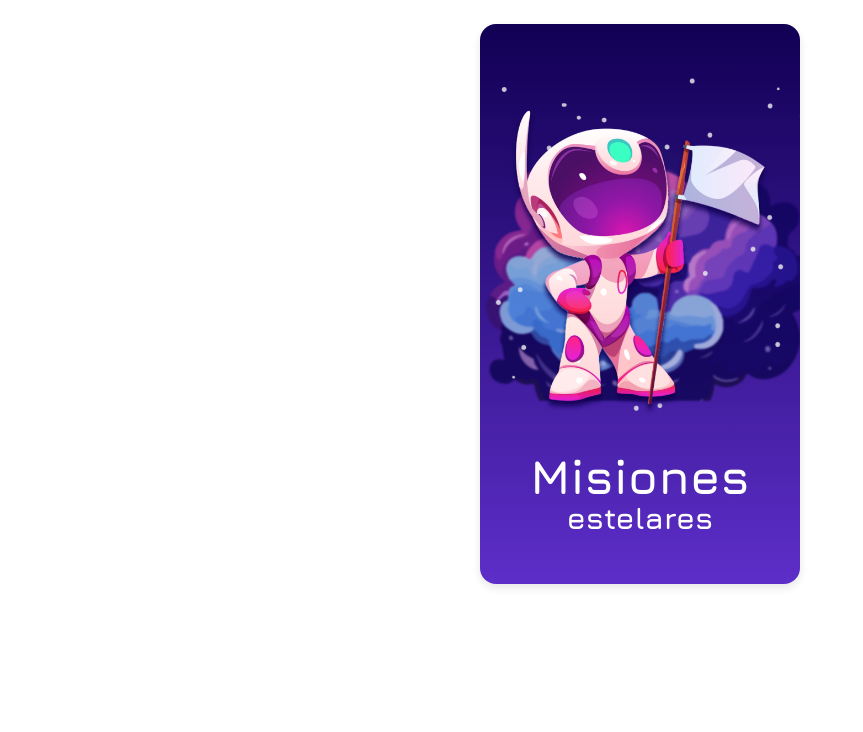
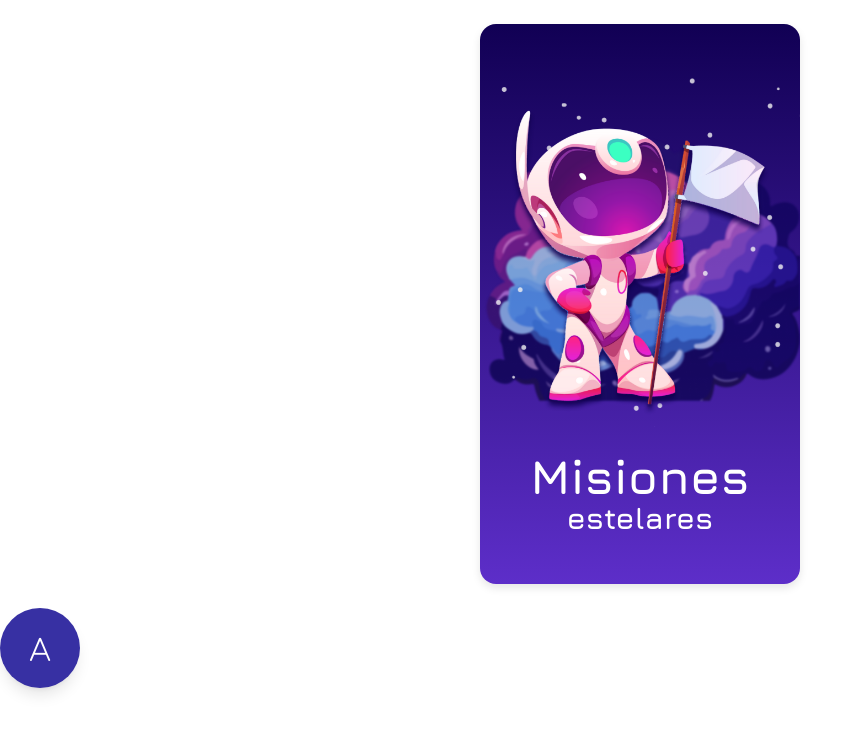
Before and after one commit to AndresNei20/Nebulash, a React (Vite) app: page / in a window 1280 px wide. Shown: the top 732 px of the page, without its empty margins (0-863 px from the left). Built offline with nearby package versions, Linux system fonts and the light colour scheme.

Commit message:
feat(letterbtn): add btn letter with random func to click

```diff
--- a/src/App.jsx
+++ b/src/App.jsx
@@ -1,10 +1,12 @@
 import { Deck } from "./components/Deck"
+import LetterBtn from "./components/LetterBtn"
 
 function App() {
 
   return (
     <>
       <Deck/>
+      <LetterBtn/>
     </>
   )
 }
--- /dev/null
+++ b/src/components/LetterBtn.jsx
@@ -0,0 +1,26 @@
+import { useState } from 'react';
+
+export default function LetterBtn() {
+  const [letter, setLetter] = useState('A');
+
+  const getRandomLetter = () => {
+    const alphabet = 'ABCDEFGHIJKLMNOPQRSTUVWXYZ';
+    const randomIndex = Math.floor(Math.random() * alphabet.length);
+    return alphabet[randomIndex];
+  };
+
+  const handleClick = () => {
+    const newLetter = getRandomLetter();
+    setLetter(newLetter);
+  };
+
+  return (
+    <button
+      onClick={handleClick}
+      className="bg-indigo-800 text-white text-4xl p-4 rounded-full shadow-lg"
+      style={{ width: '80px', height: '80px' }}
+    >
+      {letter}
+    </button>
+  );
+}
```
